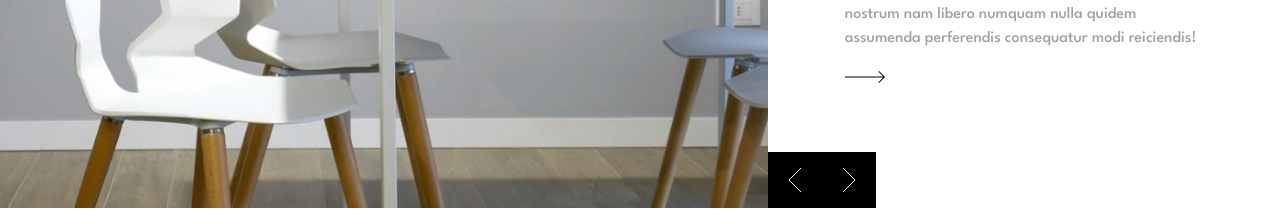
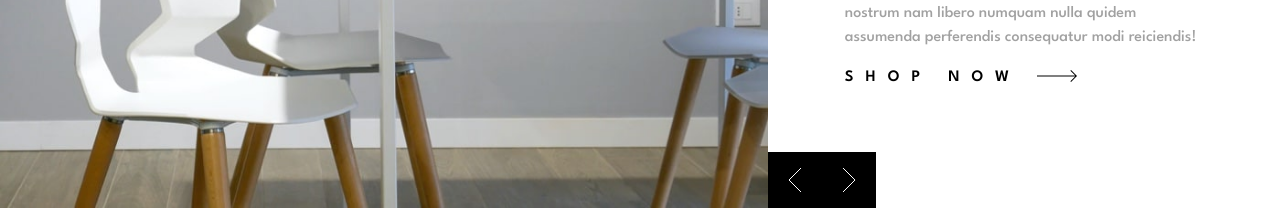
Before and after one commit to abmael-al/room_homepage, a React (Vite) app: page / in a window 1280 px wide. Shown: the part 280-490 px from the top of the page. Built offline with nearby package versions, Linux system fonts and the light colour scheme.

Commit message:
refactor: adapting to the changes of the props, and, lazy loading and decoding async about images

```diff
--- a/src/pages/Home/index.tsx
+++ b/src/pages/Home/index.tsx
@@ -10,24 +10,24 @@ const SHOWCASE_CARDS_INFO = [
         supportingText: 'Lorem ipsum, dolor sit amet consectetur adipisicing elit. A sit quibusdam, dolores, tempore in, ducimus obcaecati vel iusto eveniet illum eaque ab voluptate nostrum nam libero numquam nulla quidem assumenda perferendis consequatur modi reiciendis!',
         smallImage: '/images/mobile-image-hero-1.jpg',
         largeImage: '/images/desktop-image-hero-1.jpg',
-        smallImageWidth: 375,
-        largeImageWidth: 840,
+        altText: 'An image of furniture that consists of a table and two white chairs that are used in a kitchen for putting things on and for sitting, respectively. The table has a beautiful plant on it.',
+        callToActionButtonText: 'shop now',
     },
     {
         title: 'Manufactured with the best materials',
         supportingText: 'Lorem ipsum, dolor sit amet consectetur adipisicing elit. A sit quibusdam, dolores, tempore in, ducimus obcaecati vel iusto eveniet illum eaque ab voluptate nostrum nam libero numquam nulla quidem assumenda perferendis consequatur modi reiciendis!',
         smallImage: '/images/mobile-image-hero-2.jpg',
         largeImage: '/images/desktop-image-hero-2.jpg',
-        smallImageWidth: 375,
-        largeImageWidth: 840,
+        altText: 'An image of furniture that consists of three chairs of light colors (one being accent) that are use in a room for general use.',
+        callToActionButtonText: 'shop now',
     },
     {
         title: 'We are available all across the globe',
         supportingText: 'Lorem ipsum, dolor sit amet consectetur adipisicing elit. A sit quibusdam, dolores, tempore in, ducimus obcaecati vel iusto eveniet illum eaque ab voluptate nostrum nam libero numquam nulla quidem assumenda perferendis consequatur modi reiciendis!',
         smallImage: '/images/mobile-image-hero-3.jpg',
         largeImage: '/images/desktop-image-hero-3.jpg',
-        smallImageWidth: 375,
-        largeImageWidth: 840,
+        altText: 'An image of furniture that consists of a black chair that is used in a room for general use.',
+        callToActionButtonText: 'shop now',
     },
 ]
 
@@ -52,6 +52,8 @@ const HeroSection = () => {
                         className="dark-image"
                         src='/images/image-about-dark.jpg'
                         alt="An image depicting dark furniture."
+                        loading="lazy"
+                        decoding="async"
                     />
                 </figure>
 
@@ -67,6 +69,8 @@ const HeroSection = () => {
                         className="light-image"
                         src='/images/image-about-light.jpg'
                         alt="An image depicting light furniture."
+                        loading="lazy"
+                        decoding="async"
                     />
                 </figure>
             </section>
```
